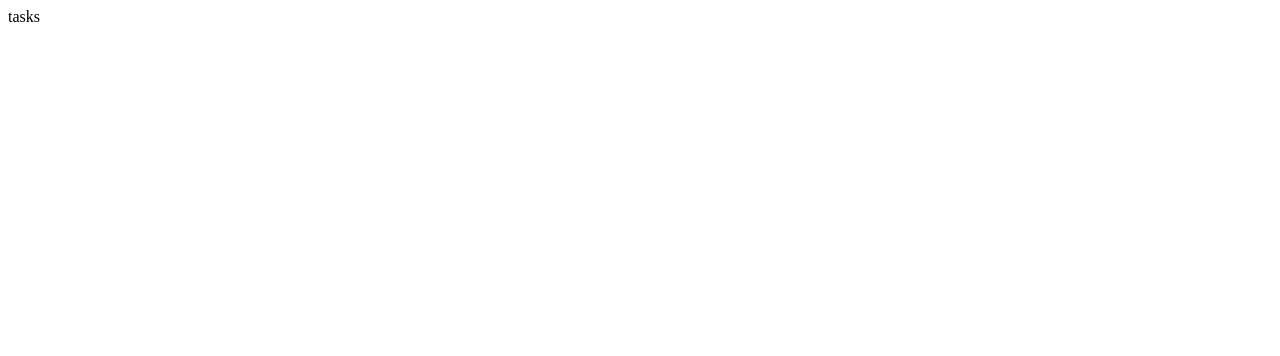
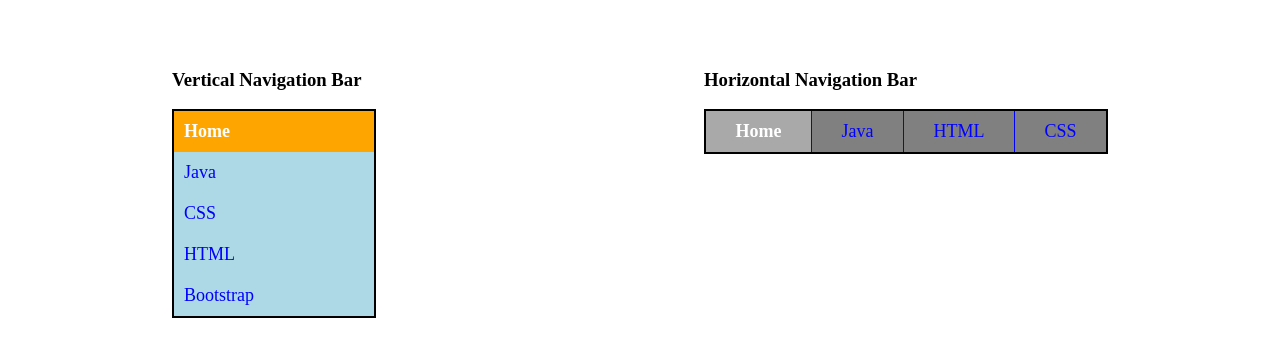
Before and after one commit to Weasley108/Mern-full-stack-course---tasks, a plain HTML site: page index.html in a window 1280 px wide. Drawn offline with Linux system fonts and the light colour scheme.

Commit message:
Update index.html

```diff
--- a/index.html
+++ b/index.html
@@ -3,9 +3,97 @@
 <head>
     <meta charset="UTF-8">
     <meta name="viewport" content="width=device-width, initial-scale=1.0">
-    <title>Document</title>
+    <title>Navigation Bars</title>
+    <style>
+        /* Vertical Navigation Bar */
+        .vertical-nav {
+            width: 200px;
+            border: 2px solid black;
+        }
+        .vertical-nav a {
+            display: block;
+            padding: 10px;
+            text-decoration: none;
+            font-size: 18px;
+        }
+        .vertical-nav a:first-child {
+            background-color: orange;
+            font-weight: bold;
+            color: white;
+        }
+        .vertical-nav a:not(:first-child) {
+            background-color: lightblue;
+            color: blue;
+        }
+        .vertical-nav a:hover {
+            background-color: darkblue;
+            color: white;
+        }
+
+        /* Horizontal Navigation Bar */
+        .horizontal-nav {
+            display: flex;
+            width: 400px;
+            border: 2px solid black;
+            background-color: grey;
+            justify-content: space-around;
+        }
+        .horizontal-nav a {
+            flex-grow: 1;
+            padding: 10px;
+            text-align: center;
+            text-decoration: none;
+            font-size: 18px;
+            color: blue;
+            border-right: 1px solid blue;
+        }
+        .horizontal-nav a:first-child {
+            background-color: darkgray;
+            font-weight: bold;
+            color: white;
+        }
+        .horizontal-nav a:last-child {
+            border-right: none;
+        }
+        .horizontal-nav a:hover {
+            background-color: darkblue;
+            color: white;
+        }
+
+        /* Layout */
+        .container {
+            display: flex;
+            justify-content: space-around;
+            margin-top: 50px;
+        }
+    </style>
 </head>
 <body>
-    tasks
+
+    <div class="container">
+        <!-- Vertical Navigation Bar -->
+        <div>
+            <h3>Vertical Navigation Bar</h3>
+            <div class="vertical-nav">
+                <a href="#">Home</a>
+                <a href="#">Java</a>
+                <a href="#">CSS</a>
+                <a href="#">HTML</a>
+                <a href="#">Bootstrap</a>
+            </div>
+        </div>
+
+        <!-- Horizontal Navigation Bar -->
+        <div>
+            <h3>Horizontal Navigation Bar</h3>
+            <div class="horizontal-nav">
+                <a href="#">Home</a>
+                <a href="#">Java</a>
+                <a href="#">HTML</a>
+                <a href="#">CSS</a>
+            </div>
+        </div>
+    </div>
+
 </body>
 </html>
```
